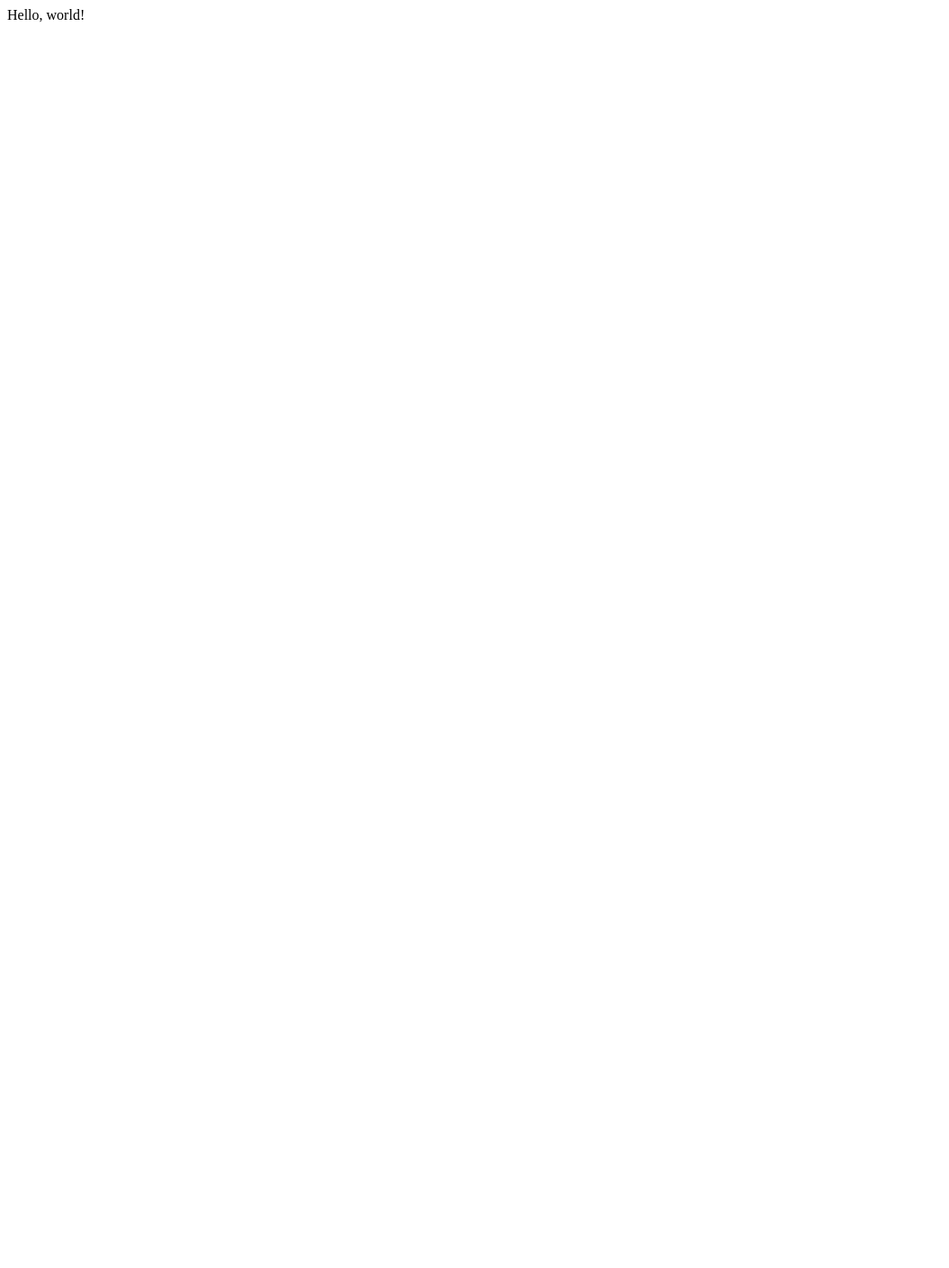
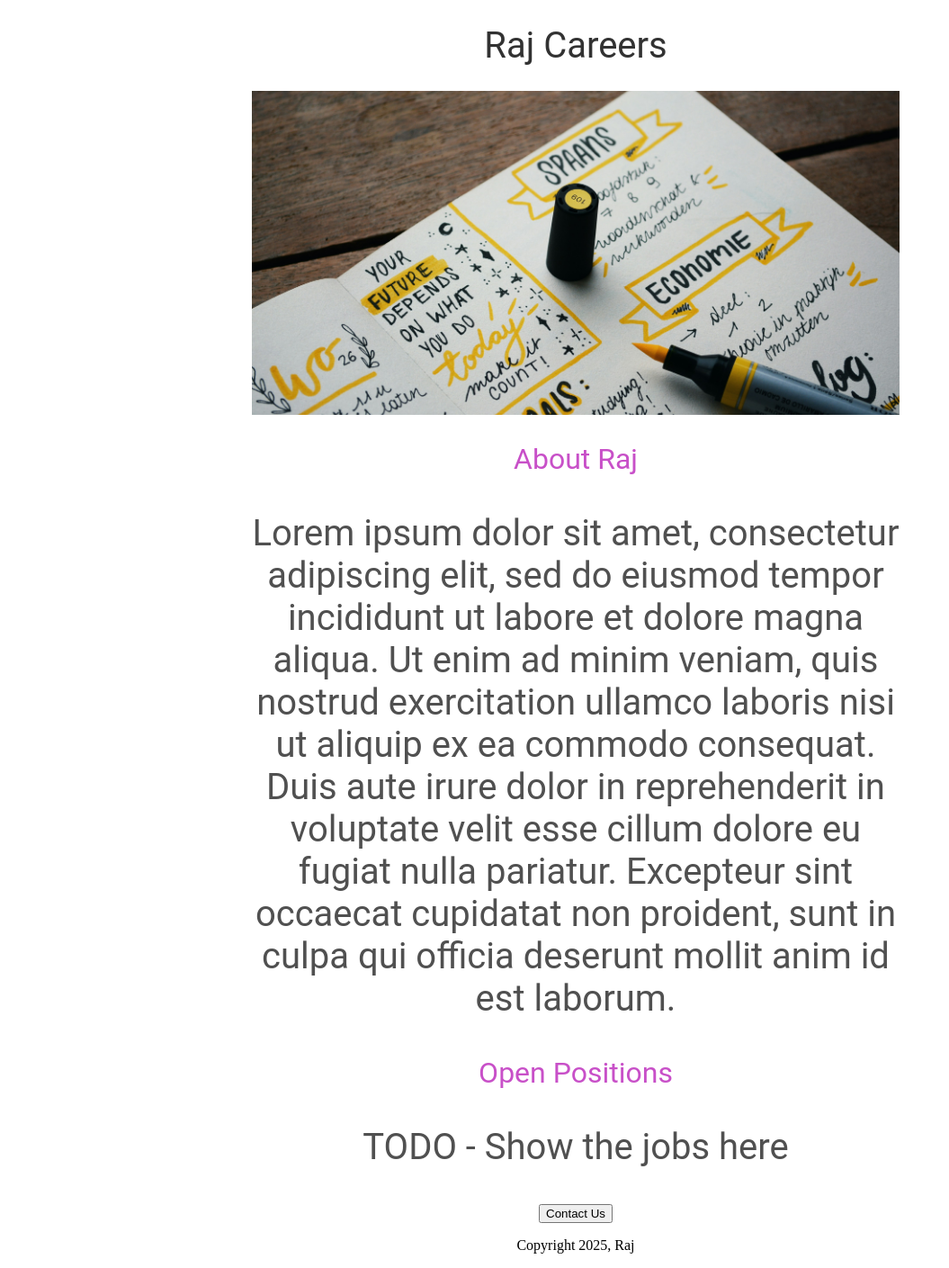
Before and after one commit to Rajcodes08/Raj-career-website, a Flask app: page / in a window 1280 px wide. Before the commit the part shown is almost empty. Shown: the whole page at 90% size, without its empty margins (0-1055 px from the left). Before the commit the page ends 25 px from the top, so only its background shows below. Run offline with Flask 3, Linux system fonts and the light colour scheme.

Commit message:
added css style in html

```diff
--- a/app.py
+++ b/app.py
@@ -1,4 +1,4 @@
-from flask import Flask # flask is module # Flask is a class
+from flask import Flask, render_template # flask is module # Flask is a class
 
 app = Flask(__name__) # __name__ is a special variable in Python that holds the name of the current module # app is object of class Flask
 # __name__ is used to determine if the script is being run directly or imported as a module
@@ -7,7 +7,7 @@ app = Flask(__name__) # __name__ is a special variable in Python that holds the
  # / is empty path or root path
 # @app.route('/hello') # this is a decorator that tells Flask what URL should call the function that follows
 def hello_world():
-    return 'Hello, world!' # this function returns a string that will be displayed in the browser when the URL is accessed
+    return render_template('home.html') # this function returns a string that will be displayed in the browser when the URL is accessed
 
 @app.route('/friend/')
 def hello_world2():
--- a/templates/home.html
+++ b/templates/home.html
@@ -2,30 +2,63 @@
 <html>
 
 <head>
-    <title>RAJ CAREERS</title>
+    <title>RAJ CAREERS</title> <!---->
     <style>
-        h1 {
+        h1 { /* h1 is tag here*/
             font-size: 40px;
             font-family: Roboto;
             font-weight: normal;
+            color: rgb(50,50,50);
+            text-align: center;
         }
+        #banner {/*#banner is id(specified using '#')  */
+            width: 100%;
+            height: 360px;
+            object-fit: cover;
+
+        }
+        h2 {
+            font-size: 32px;
+            font-family: Roboto;
+            font-weight: normal;
+            color: rgb(200,80,200);
+            text-align: center;
+        }
+        .bodytext { /* .bodytext is class(specified using '.')*/
+            font-size: 40px;
+            font-family: Roboto;
+            font-weight: normal;
+            color: rgb(80,80,80);
+            text-align: center;
+        }
+        #container {
+            max-width: 720px;
+            margin: 0 auto 0 auto;
+
+        }
+
     </style>
 
 </head>
 
 <body>
+    <div id="container">
         <h1>Raj Careers</h1>
-    <img src="{{ url_for('static', filename='banner.jpg') }}" height="320">
+        <img id="banner" src="{{ url_for('static', filename='banner.jpg') }}" height="320">
         <h2> About Raj </h2>
-    <p>
+        <p class="bodytext">
             Lorem ipsum dolor sit amet, consectetur adipiscing elit, sed do eiusmod tempor incididunt ut labore et dolore magna
             aliqua. Ut enim ad minim veniam, quis nostrud exercitation ullamco laboris nisi ut aliquip ex ea commodo consequat. Duis
             aute irure dolor in reprehenderit in voluptate velit esse cillum dolore eu fugiat nulla pariatur. Excepteur sint
             occaecat cupidatat non proident, sunt in culpa qui officia deserunt mollit anim id est laborum.
         </p>
         <h2>Open Positions</h2>
-    <p> TODO - SHow the jobs here</p>
+        <p class="bodytext"> TODO - Show the jobs here</p>
+        <div style="text-align: center;">
         <button>Contact Us</button>
+          <p> Copyright 2025, Raj</p>
+        </div>
+    </div>
 
 </body>
 
```
Also changed, not shown: templates/dup_home.html (added, +9 -0 lines), static/banner.jpg (added). Lines whose indentation alone changed are shown as unchanged.
